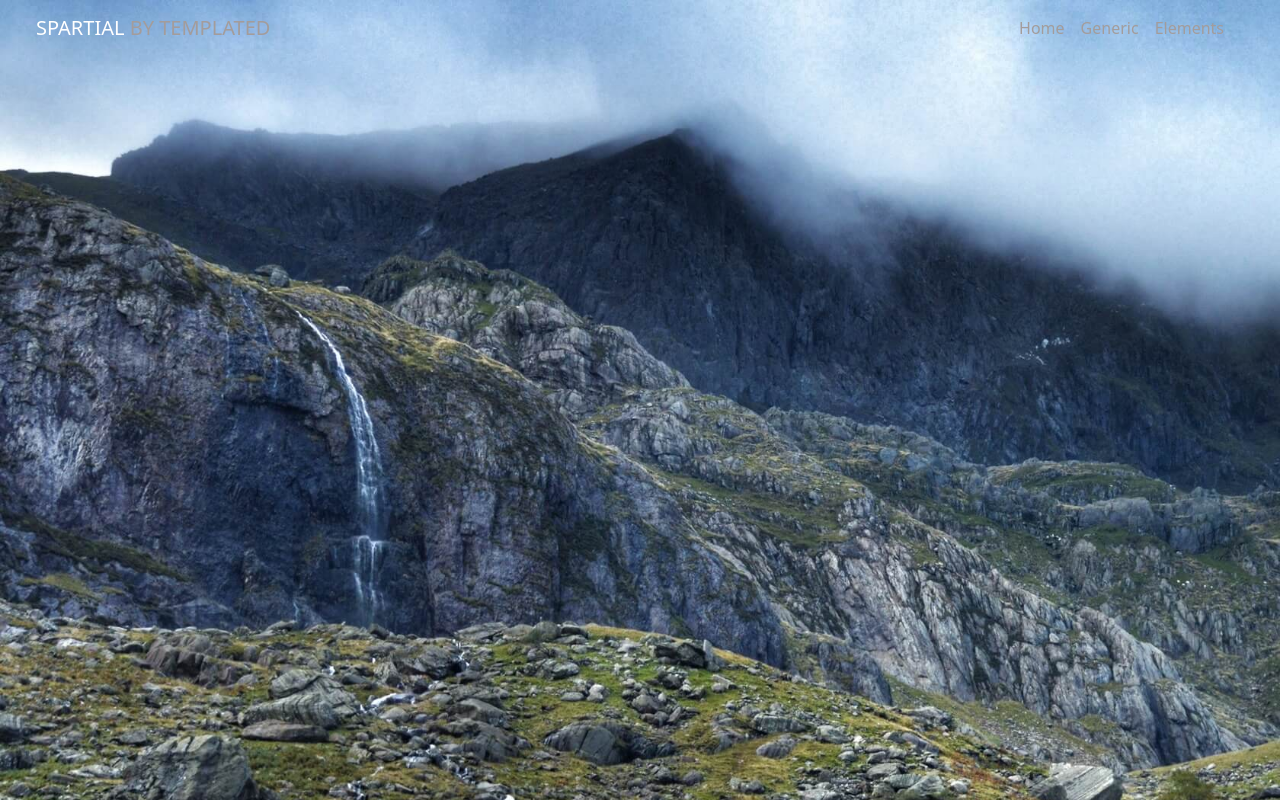
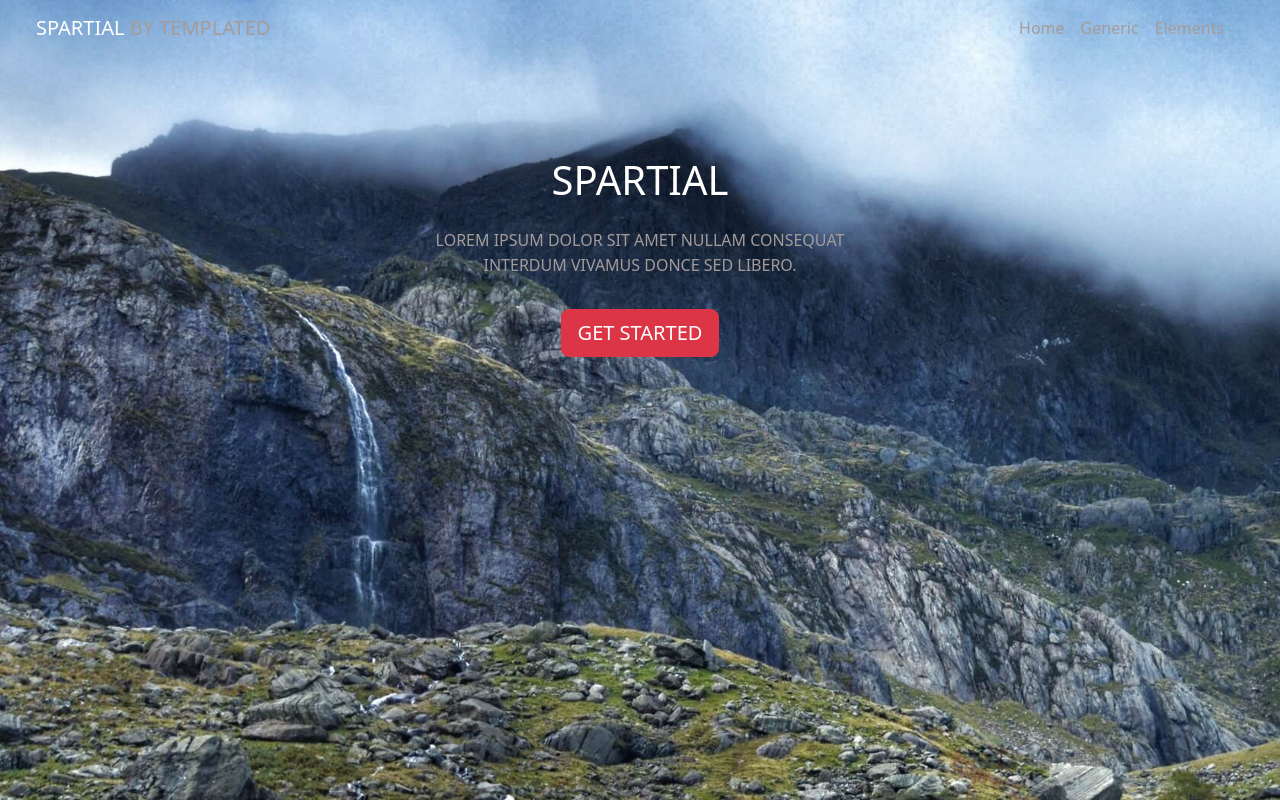
Before and after one commit to mrwnbk/exoSpartial, a website: page index.html in a window 1280 px wide. Drawn offline with nearby package versions, Linux system fonts and the light colour scheme.

Commit message:
section 1

```diff
--- a/index.html
+++ b/index.html
@@ -7,6 +7,8 @@
     <link rel="stylesheet" href="public/css/app.css">
 </head>
 <body>
+
+<!-- ///////////// Nav //////////// -->
 
     <nav class="d-flex navbar navbar-expand-lg navBar">
         <div class="ms-4 container-fluid">
@@ -25,6 +27,27 @@
         </div>
     </nav>
 
+<!-- /////////// Section 1 /////////// -->
+
+    <section>
+
+        <div>
+            <h1 class="d-flex justify-content-center text-white">SPARTIAL</h1>
+        </div>
+
+        <div class="d-flex justify-content-center mt-4">
+            <p>LOREM IPSUM DOLOR SIT AMET NULLAM CONSEQUAT</p>
+        </div>
+
+        <div class="d-flex justify-content-center">
+            <p class="par2">INTERDUM VIVAMUS DONCE SED LIBERO.</p>
+        </div>
+
+        <div class="d-flex justify-content-center mt-3">
+            <button type="button" class="btn btn-danger btn-lg">GET STARTED</button>
+        </div>
+
+    </section>
 
 
     <script src="./node_modules/bootstrap/dist/js/bootstrap.js"></script>
--- a/src/sass/app.sass
+++ b/src/sass/app.sass
@@ -6,3 +6,4 @@
 
 @import ./modules/_style
 @import ./modules/_nav
+@import ./modules/_section1
--- /dev/null
+++ b/src/sass/modules/_section1.sass
@@ -0,0 +1,8 @@
+section
+    margin-top: 100px
+
+    div:nth-of-type(3)
+        margin-top: -15px
+
+    p
+        color: #a39c9b
```
Also changed, not shown: public/css/app.css, 1 other file.
